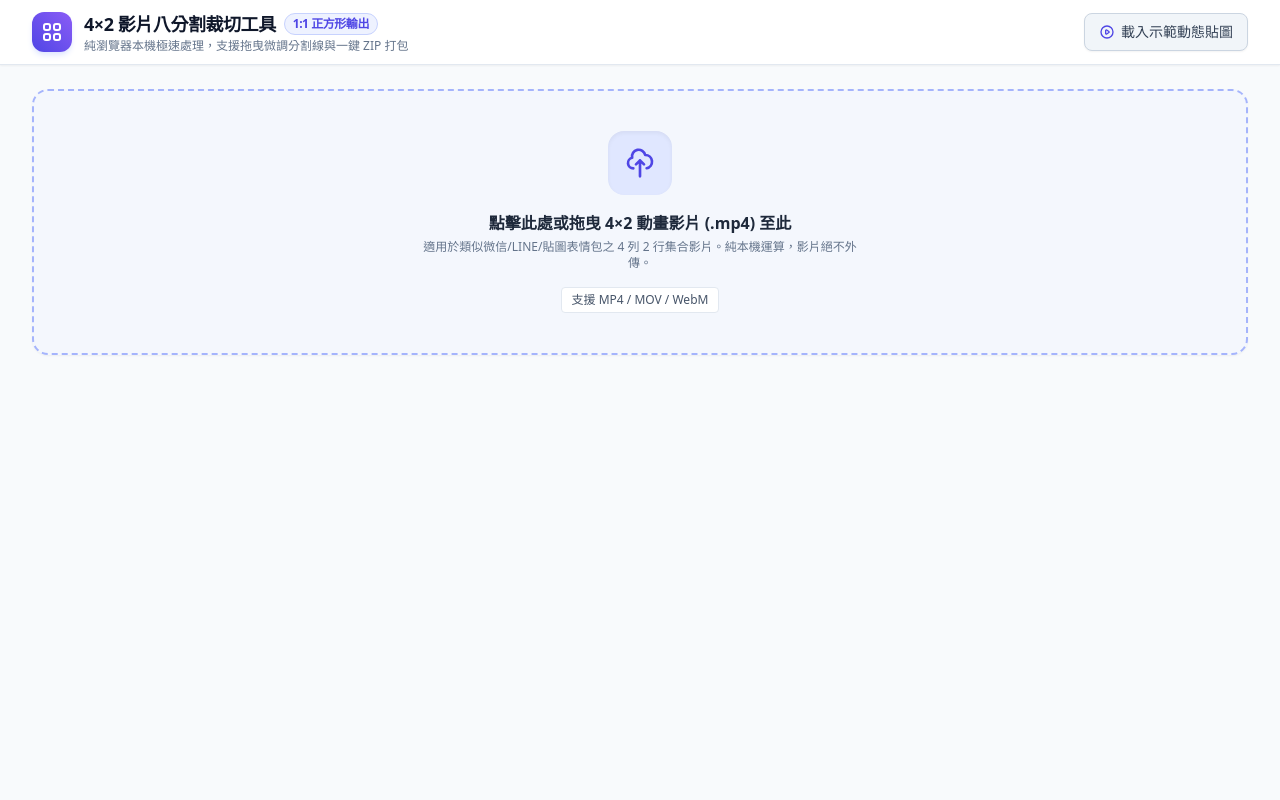
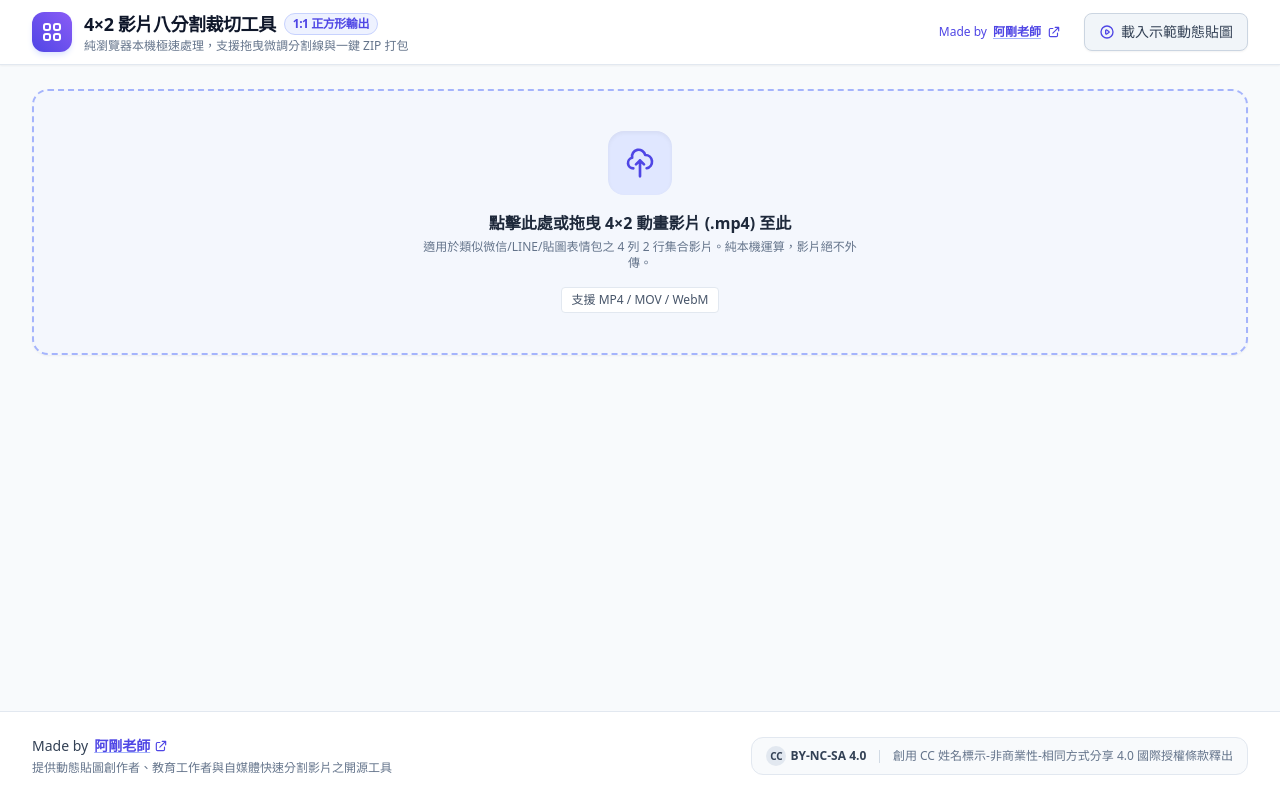
Before and after one commit to kentxchang-goedutw/line_vidio_cut_4X2, a plain HTML site: page index.html in a window 1280 px wide. Drawn offline with nearby package versions, Linux system fonts and the light colour scheme.

Commit message:
更新 index.html via EZPage

```diff
--- a/index.html
+++ b/index.html
@@ -47,7 +47,14 @@
           <p class="text-xs text-slate-500">純瀏覽器本機極速處理，支援拖曳微調分割線與一鍵 ZIP 打包</p>
         </div>
       </div>
-      <div class="flex items-center gap-2">
+      <div class="flex items-center gap-3">
+        <a href="https://kentxchang.blogspot.tw" target="_blank" rel="noopener noreferrer" class="hidden sm:inline-flex items-center gap-1.5 text-xs text-indigo-600 hover:text-indigo-800 font-medium px-2.5 py-1.5 rounded-lg hover:bg-indigo-50 transition border border-transparent hover:border-indigo-200">
+          <span>Made by</span>
+          <span class="font-bold underline decoration-indigo-300 underline-offset-2">阿剛老師</span>
+          <svg class="w-3.5 h-3.5" fill="none" stroke="currentColor" viewBox="0 0 24 24">
+            <path stroke-linecap="round" stroke-linejoin="round" stroke-width="2" d="M10 6H6a2 2 0 00-2 2v10a2 2 0 002 2h10a2 2 0 002-2v-4M14 4h6m0 0v6m0-6L10 14" />
+          </svg>
+        </a>
         <button id="demoBtn" class="text-xs sm:text-sm font-medium px-3.5 py-2 rounded-lg bg-slate-100 hover:bg-slate-200 text-slate-700 transition duration-150 flex items-center gap-1.5 border border-slate-300 shadow-sm">
           <svg class="w-4 h-4 text-indigo-600" fill="none" stroke="currentColor" viewBox="0 0 24 24">
             <path stroke-linecap="round" stroke-linejoin="round" stroke-width="2" d="M14.752 11.168l-3.197-2.132A1 1 0 0010 9.87v4.263a1 1 0 001.555.832l3.197-2.132a1 1 0 000-1.664z" />
@@ -255,6 +262,36 @@
       </div>
     </div>
   </main>
+
+  <!-- 頁尾署名與 CC 授權資訊 -->
+  <footer class="mt-auto border-t border-slate-200 bg-white py-6">
+    <div class="max-w-7xl mx-auto px-4 sm:px-6 lg:px-8 flex flex-col sm:flex-row items-center justify-between gap-4 text-center sm:text-left">
+      <div class="flex flex-col items-center sm:items-start gap-1">
+        <p class="text-sm text-slate-700 font-medium flex items-center gap-1.5">
+          <span>Made by</span>
+          <a href="https://kentxchang.blogspot.tw" target="_blank" rel="noopener noreferrer" class="font-bold text-indigo-600 hover:text-indigo-800 underline decoration-indigo-300 hover:decoration-indigo-600 transition flex items-center gap-1">
+            阿剛老師
+            <svg class="w-3.5 h-3.5 inline-block" fill="none" stroke="currentColor" viewBox="0 0 24 24">
+              <path stroke-linecap="round" stroke-linejoin="round" stroke-width="2" d="M10 6H6a2 2 0 00-2 2v10a2 2 0 002 2h10a2 2 0 002-2v-4M14 4h6m0 0v6m0-6L10 14" />
+            </svg>
+          </a>
+        </p>
+        <p class="text-xs text-slate-500">
+          提供動態貼圖創作者、教育工作者與自媒體快速分割影片之開源工具
+        </p>
+      </div>
+
+      <!-- CC 授權資訊區塊 -->
+      <div class="flex flex-col sm:flex-row items-center gap-2.5 text-xs text-slate-500 bg-slate-50 border border-slate-200 px-3.5 py-2 rounded-xl">
+        <div class="flex items-center gap-1 font-semibold text-slate-700">
+          <span class="inline-flex items-center justify-center w-5 h-5 rounded-full bg-slate-200 text-slate-700 text-[10px] font-bold">CC</span>
+          <span>BY-NC-SA 4.0</span>
+        </div>
+        <span class="hidden sm:inline text-slate-300">|</span>
+        <span>創用 CC 姓名標示-非商業性-相同方式分享 4.0 國際授權條款釋出</span>
+      </div>
+    </div>
+  </footer>
 
   <!-- 提示訊息浮層 (替代 alert) -->
   <div id="toastContainer" class="fixed bottom-5 right-5 z-50 flex flex-col gap-2 pointer-events-none"></div>
```
